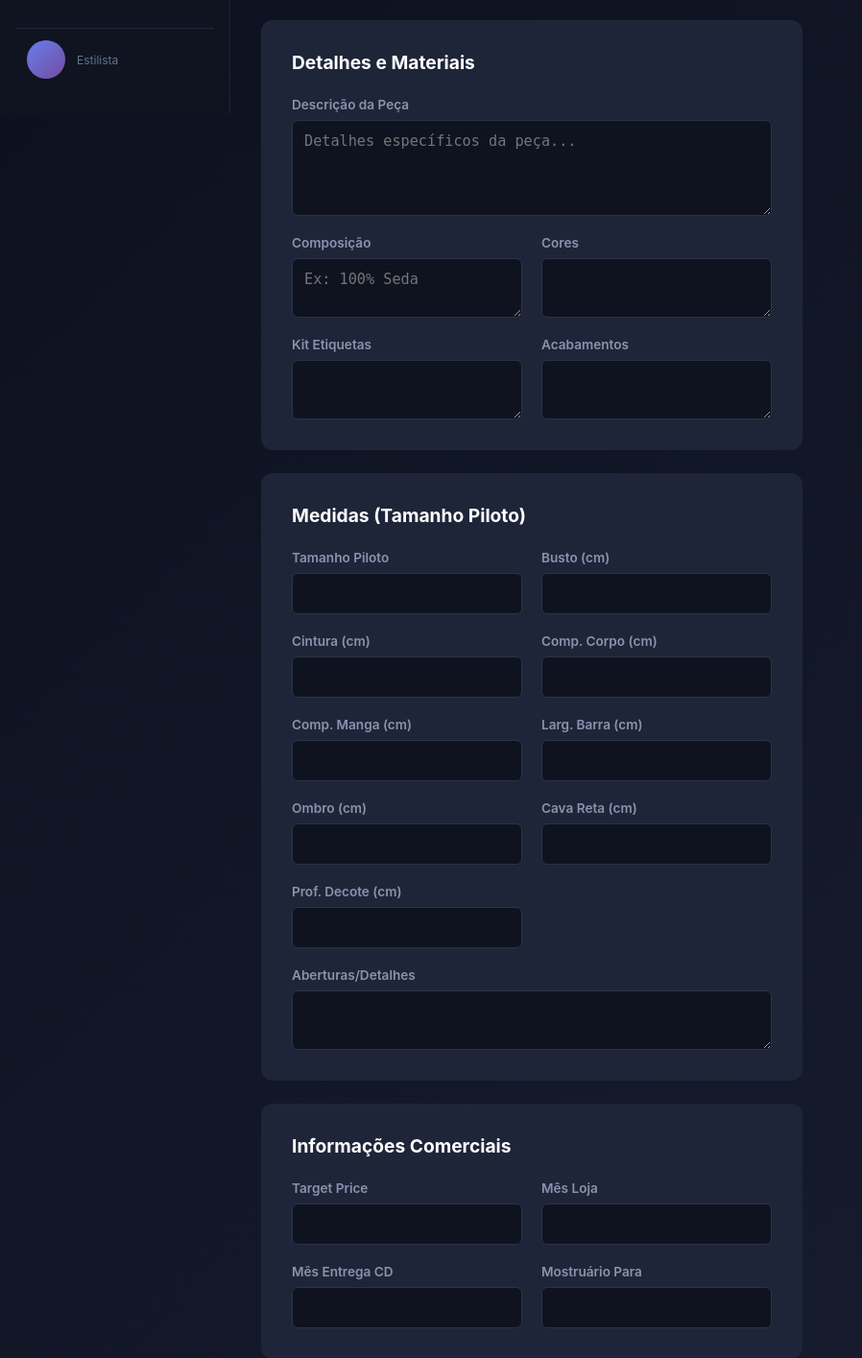
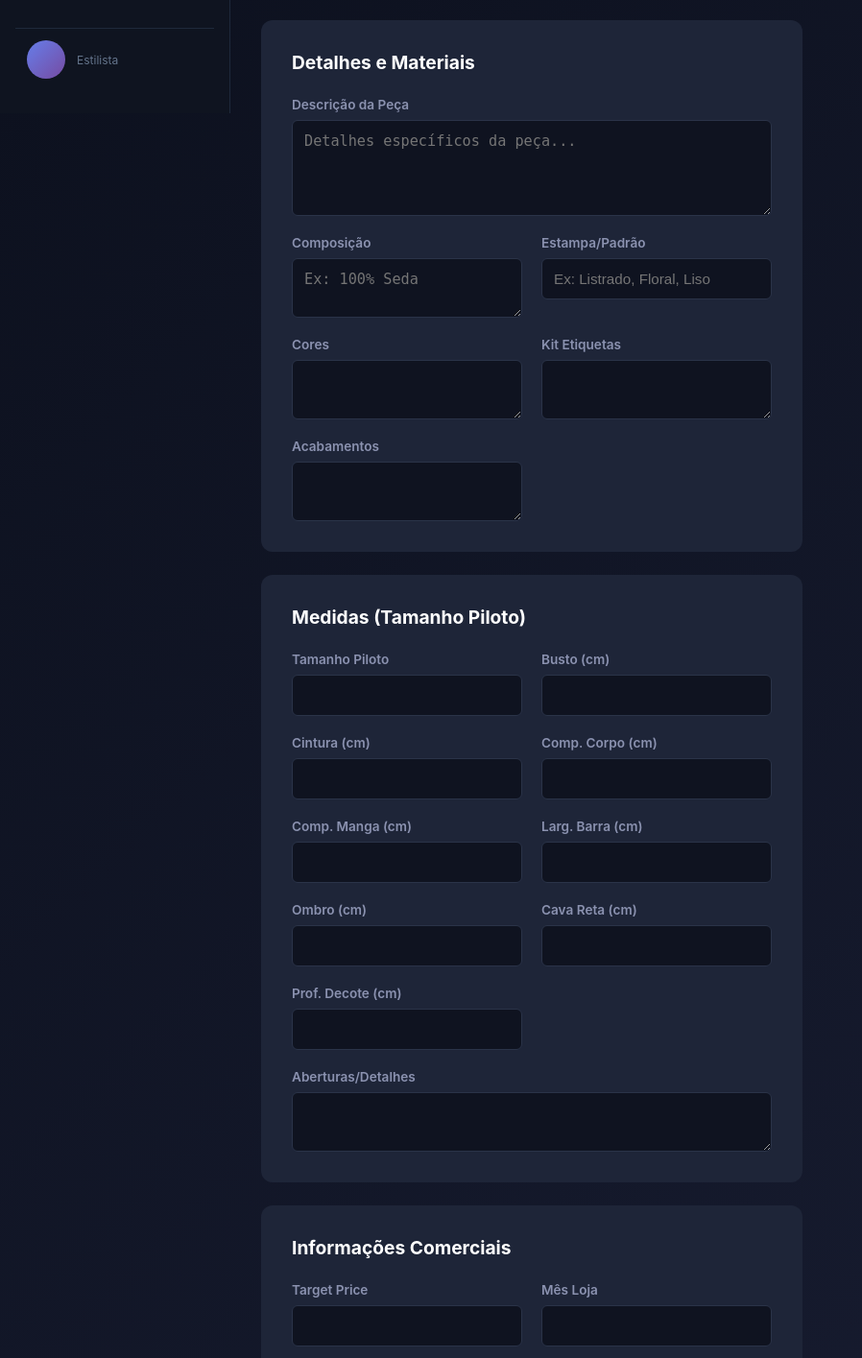
Before and after one commit to tempotec/AutoPLM, a Flask app: template templates/edit_specification.html in a window 1280 px wide. Shown: the part 682-2097 px from the top of the page at 96% size, without its empty margins (0-898 px from the left). Run offline with Flask 3, Linux system fonts and the light colour scheme; the template is opened without the code that fills it: values that come from a table or form of the project are taken from there, others are empty; parts of the project's set-up code (start-up, migrations or seed data) failed here and were passed over; some libraries are stand-ins or nearby versions.

Commit message:
Add pattern and print information to specifications
Adds a new 'pattern' field to the Specification model, form, and templates to store print/pattern details extracted from PDF uploads.

Replit-Commit-Author: Agent
Replit-Commit-Session-Id: 780984e5-0984-45a1-afa8-57b91a930ad9
Replit-Commit-Checkpoint-Type: full_checkpoint
Replit-Commit-Event-Id: 071e7791-6777-4c85-a4db-9375af025a98
Replit-Commit-Screenshot-Url: https://storage.googleapis.com/screenshot-production-us-central1/4e214fa5-6637-4e45-915d-1a3deb8e739e/780984e5-0984-45a1-afa8-57b91a930ad9/cPNj4Xs

```diff
--- a/app.py
+++ b/app.py
@@ -157,6 +157,7 @@ class Specification(db.Model):
 
     # 5. Matéria-Prima e Aviamentos
     composition = db.Column(db.Text)
+    pattern = db.Column(db.Text)
     colors = db.Column(db.Text)
     tags_kit = db.Column(db.Text)
 
@@ -324,6 +325,7 @@ class SpecificationForm(FlaskForm):
 
     # 5. Matéria-Prima e Aviamentos
     composition = TextAreaField('Composição')
+    pattern = StringField('Estampa/Padrão')
     colors = TextAreaField('Cores')
     tags_kit = TextAreaField('Kit Etiquetas + Tag + Pendurador Cabide')
 
@@ -1515,6 +1517,17 @@ def process_pdf_specification(spec_id, file_path):
                 spec.description = f"{tipo_peca}" if tipo_peca else "Peça de Vestuário (Imagem)"
                 spec.composition = categoria if categoria else None
 
+                # Extract pattern/print information from texture analysis
+                if textura.get('tipo_trico_malha') and textura['tipo_trico_malha'] != 'nao_visivel':
+                    pattern_parts = [textura['tipo_trico_malha']]
+                    if textura.get('direcao') and textura['direcao'] != 'nao_visivel':
+                        pattern_parts.append(textura['direcao'])
+                    if textura.get('rapport_ou_repeticao'):
+                        pattern_parts.append(textura['rapport_ou_repeticao'])
+                    spec.pattern = ' - '.join(pattern_parts)
+                else:
+                    spec.pattern = None
+
                 # Preencher grupo e subgrupo automaticamente (apenas na criação)
                 spec.main_group = grupo if grupo else None
                 spec.sub_group = subgrupo if subgrupo else None
--- a/templates/edit_specification.html
+++ b/templates/edit_specification.html
@@ -505,6 +505,10 @@
                                     {{ form.composition(class="form-input", placeholder="Ex: 100% Seda") }}
                                 </div>
                                 <div class="form-group">
+                                    <label class="form-label">Estampa/Padrão</label>
+                                    {{ form.pattern(class="form-input", placeholder="Ex: Listrado, Floral, Liso") }}
+                                </div>
+                                <div class="form-group">
                                     <label class="form-label">Cores</label>
                                     {{ form.colors(class="form-input") }}
                                 </div>
```
Also changed, not shown: templates/view_specification.html (+7 -0 lines), 1 other file.
